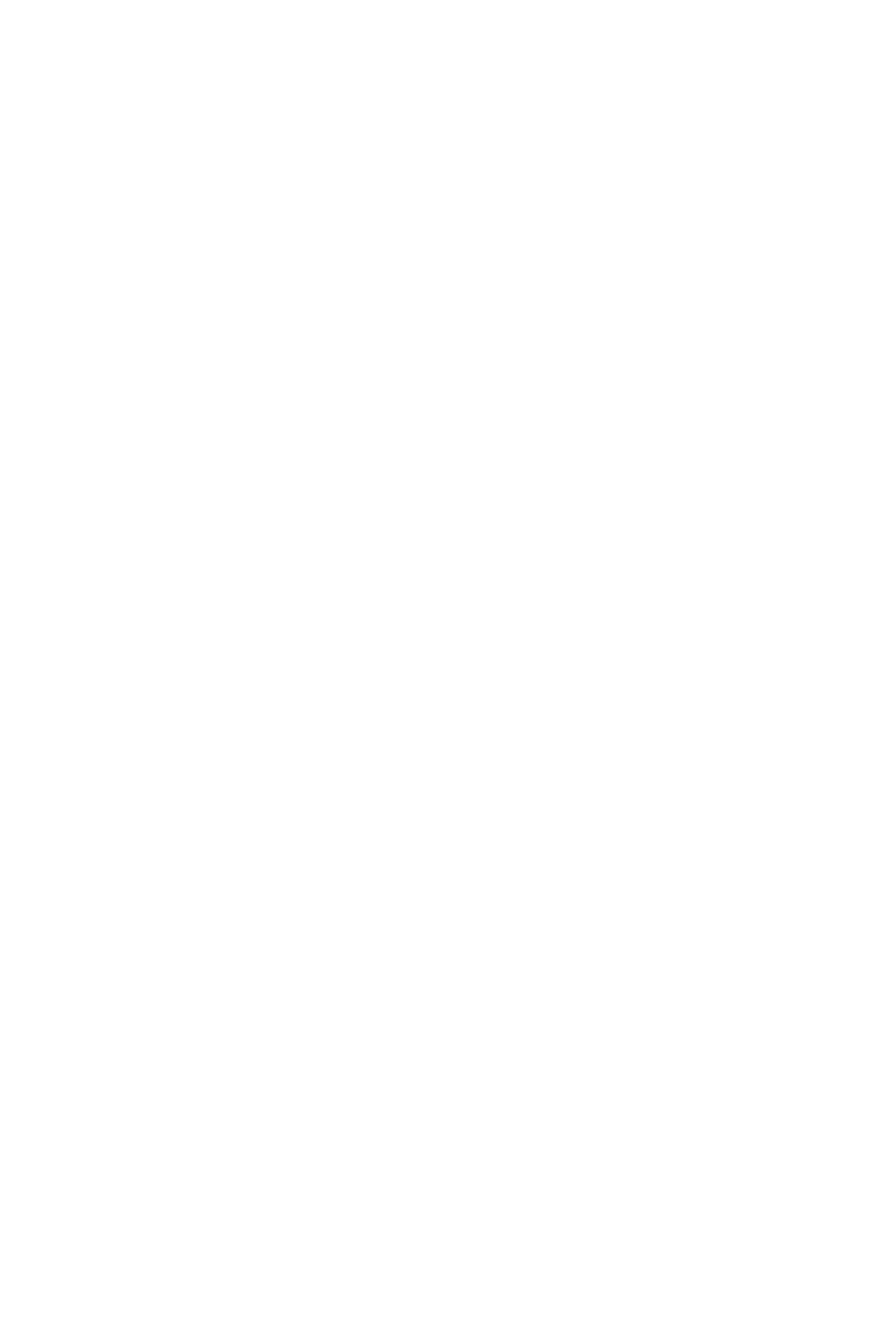
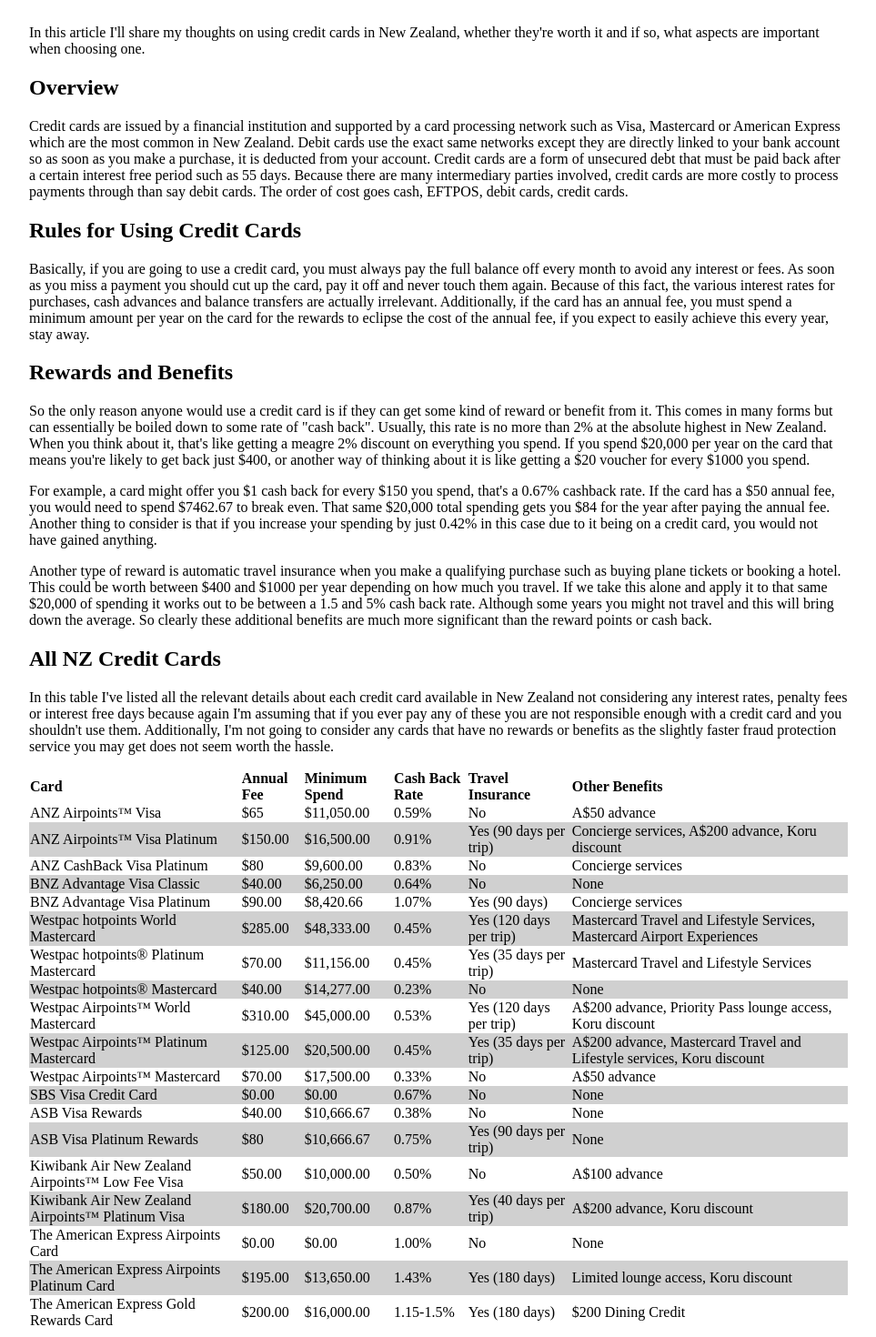
Before and after one commit to liamlabuschagne/personal-website, a Nuxt app: page /blog/credit-cards in a window 1280 px wide. Before the commit this address had no page. Shown: the part 53-1523 px from the top of the page at 91% size, without its empty margins (158-1121 px from the left). Before the commit the page ends 800 px from the top, so only its background shows below. Built offline with nearby package versions, Linux system fonts and the light colour scheme.

Commit message:
Basic draft

```diff
--- /dev/null
+++ b/pages/blog/credit-cards.vue
@@ -0,0 +1,279 @@
+<template>
+  <header>
+    <h1>Credit Cards</h1>
+    <p>
+      In this article I'll share my thoughts on using credit cards in New
+      Zealand, whether they're worth it and if so, what aspects are important
+      when choosing one.
+    </p>
+  </header>
+  <section>
+    <h2>Overview</h2>
+    <p>
+      Credit cards are issued by a financial institution and supported by a card
+      processing network such as Visa, Mastercard or American Express which are
+      the most common in New Zealand. Debit cards use the exact same networks
+      except they are directly linked to your bank account so as soon as you
+      make a purchase, it is deducted from your account. Credit cards are a form
+      of unsecured debt that must be paid back after a certain interest free
+      period such as 55 days. Because there are many intermediary parties
+      involved, credit cards are more costly to process payments through than
+      say debit cards. The order of cost goes cash, EFTPOS, debit cards, credit
+      cards.
+    </p>
+  </section>
+  <section>
+    <h2>Rules for Using Credit Cards</h2>
+    <p>
+      Basically, if you are going to use a credit card, you must always pay the
+      full balance off every month to avoid any interest or fees. As soon as you
+      miss a payment you should cut up the card, pay it off and never touch them
+      again. Because of this fact, the various interest rates for purchases,
+      cash advances and balance transfers are actually irrelevant. Additionally,
+      if the card has an annual fee, you must spend a minimum amount per year on
+      the card for the rewards to eclipse the cost of the annual fee, if you
+      expect to easily achieve this every year, stay away.
+    </p>
+  </section>
+  <section>
+    <h2>Rewards and Benefits</h2>
+    <p>
+      So the only reason anyone would use a credit card is if they can get some
+      kind of reward or benefit from it. This comes in many forms but can
+      essentially be boiled down to some rate of "cash back". Usually, this rate
+      is no more than 2% at the absolute highest in New Zealand. When you think
+      about it, that's like getting a meagre 2% discount on everything you
+      spend. If you spend $20,000 per year on the card that means you're likely
+      to get back just $400, or another way of thinking about it is like getting
+      a $20 voucher for every $1000 you spend.
+    </p>
+    <p>
+      For example, a card might offer you $1 cash back for every $150 you spend,
+      that's a 0.67% cashback rate. If the card has a $50 annual fee, you would
+      need to spend $7462.67 to break even. That same $20,000 total spending
+      gets you $84 for the year after paying the annual fee. Another thing to
+      consider is that if you increase your spending by just 0.42% in this case
+      due to it being on a credit card, you would not have gained anything.
+    </p>
+    <p>
+      Another type of reward is automatic travel insurance when you make a
+      qualifying purchase such as buying plane tickets or booking a hotel. This
+      could be worth between $400 and $1000 per year depending on how much you
+      travel. If we take this alone and apply it to that same $20,000 of
+      spending it works out to be between a 1.5 and 5% cash back rate. Although
+      some years you might not travel and this will bring down the average. So
+      clearly these additional benefits are much more significant than the
+      reward points or cash back.
+    </p>
+  </section>
+  <section>
+    <h2>All NZ Credit Cards</h2>
+    <p>
+      In this table I've listed all the relevant details about each credit card
+      available in New Zealand not considering any interest rates, penalty fees
+      or interest free days because again I'm assuming that if you ever pay any
+      of these you are not responsible enough with a credit card and you
+      shouldn't use them. Additionally, I'm not going to consider any cards that
+      have no rewards or benefits as the slightly faster fraud protection
+      service you may get does not seem worth the hassle.
+    </p>
+    <table>
+      <thead>
+        <tr>
+          <th>Card</th>
+          <th>Annual Fee</th>
+          <th>Minimum Spend</th>
+          <th>Cash Back Rate</th>
+          <th>Travel Insurance</th>
+          <th>Other Benefits</th>
+        </tr>
+      </thead>
+      <tbody>
+        <tr>
+          <td>ANZ Airpoints™ Visa</td>
+          <td>$65</td>
+          <td>$11,050.00</td>
+          <td>0.59%</td>
+          <td>No</td>
+          <td>A$50 advance</td>
+        </tr>
+        <tr>
+          <td>ANZ Airpoints™ Visa Platinum</td>
+          <td>$150.00</td>
+          <td>$16,500.00</td>
+          <td>0.91%</td>
+          <td>Yes (90 days per trip)</td>
+          <td>Concierge services, A$200 advance, Koru discount</td>
+        </tr>
+        <tr>
+          <td>ANZ CashBack Visa Platinum</td>
+          <td>$80</td>
+          <td>$9,600.00</td>
+          <td>0.83%</td>
+          <td>No</td>
+          <td>Concierge services</td>
+        </tr>
+        <tr>
+          <td>BNZ Advantage Visa Classic</td>
+          <td>$40.00</td>
+          <td>$6,250.00</td>
+          <td>0.64%</td>
+          <td>No</td>
+          <td>None</td>
+        </tr>
+        <tr>
+          <td>BNZ Advantage Visa Platinum</td>
+          <td>$90.00</td>
+          <td>$8,420.66</td>
+          <td>1.07%</td>
+          <td>Yes (90 days)</td>
+          <td>Concierge services</td>
+        </tr>
+        <tr>
+          <td>Westpac hotpoints World Mastercard</td>
+          <td>$285.00</td>
+          <td>$48,333.00</td>
+          <td>0.45%</td>
+          <td>Yes (120 days per trip)</td>
+          <td>
+            Mastercard Travel and Lifestyle Services, Mastercard Airport
+            Experiences
+          </td>
+        </tr>
+        <tr>
+          <td>Westpac hotpoints® Platinum Mastercard</td>
+          <td>$70.00</td>
+          <td>$11,156.00</td>
+          <td>0.45%</td>
+          <td>Yes (35 days per trip)</td>
+          <td>Mastercard Travel and Lifestyle Services</td>
+        </tr>
+        <tr>
+          <td>Westpac hotpoints® Mastercard</td>
+          <td>$40.00</td>
+          <td>$14,277.00</td>
+          <td>0.23%</td>
+          <td>No</td>
+          <td>None</td>
+        </tr>
+        <tr>
+          <td>Westpac Airpoints™ World Mastercard</td>
+          <td>$310.00</td>
+          <td>$45,000.00</td>
+          <td>0.53%</td>
+          <td>Yes (120 days per trip)</td>
+          <td>A$200 advance, Priority Pass lounge access, Koru discount</td>
+        </tr>
+        <tr>
+          <td>Westpac Airpoints™ Platinum Mastercard</td>
+          <td>$125.00</td>
+          <td>$20,500.00</td>
+          <td>0.45%</td>
+          <td>Yes (35 days per trip)</td>
+          <td>
+            A$200 advance, Mastercard Travel and Lifestyle services, Koru
+            discount
+          </td>
+        </tr>
+        <tr>
+          <td>Westpac Airpoints™ Mastercard</td>
+          <td>$70.00</td>
+          <td>$17,500.00</td>
+          <td>0.33%</td>
+          <td>No</td>
+          <td>A$50 advance</td>
+        </tr>
+        <tr>
+          <td>SBS Visa Credit Card</td>
+          <td>$0.00</td>
+          <td>$0.00</td>
+          <td>0.67%</td>
+          <td>No</td>
+          <td>None</td>
+        </tr>
+        <tr>
+          <td>ASB Visa Rewards</td>
+          <td>$40.00</td>
+          <td>$10,666.67</td>
+          <td>0.38%</td>
+          <td>No</td>
+          <td>None</td>
+        </tr>
+        <tr>
+          <td>ASB Visa Platinum Rewards</td>
+          <td>$80</td>
+          <td>$10,666.67</td>
+          <td>0.75%</td>
+          <td>Yes (90 days per trip)</td>
+          <td>None</td>
+        </tr>
+        <tr>
+          <td>Kiwibank Air New Zealand Airpoints™ Low Fee Visa</td>
+          <td>$50.00</td>
+          <td>$10,000.00</td>
+          <td>0.50%</td>
+          <td>No</td>
+          <td>A$100 advance</td>
+        </tr>
+        <tr>
+          <td>Kiwibank Air New Zealand Airpoints™ Platinum Visa</td>
+          <td>$180.00</td>
+          <td>$20,700.00</td>
+          <td>0.87%</td>
+          <td>Yes (40 days per trip)</td>
+          <td>A$200 advance, Koru discount</td>
+        </tr>
+        <tr>
+          <td>The American Express Airpoints Card</td>
+          <td>$0.00</td>
+          <td>$0.00</td>
+          <td>1.00%</td>
+          <td>No</td>
+          <td>None</td>
+        </tr>
+        <tr>
+          <td>The American Express Airpoints Platinum Card</td>
+          <td>$195.00</td>
+          <td>$13,650.00</td>
+          <td>1.43%</td>
+          <td>Yes (180 days)</td>
+          <td>Limited lounge access, Koru discount</td>
+        </tr>
+        <tr>
+          <td>The American Express Gold Rewards Card</td>
+          <td>$200.00</td>
+          <td>$16,000.00</td>
+          <td>1.15-1.5%</td>
+          <td>Yes (180 days)</td>
+          <td>$200 Dining Credit</td>
+        </tr>
+      </tbody>
+    </table>
+  </section>
+</template>
+<style scoped>
+header,
+section {
+  max-width: 900px;
+  margin: auto;
+}
+
+img {
+  max-width: 100%;
+}
+
+th {
+  text-align: left;
+}
+
+table {
+  width: 100%;
+  border-collapse: collapse;
+}
+
+/* Some cool styles for the table */
+
+tr:nth-child(even) {
+  background-color: #d0d0d0;
+}
+</style>
--- a/pages/blog/index.vue
+++ b/pages/blog/index.vue
@@ -15,6 +15,9 @@
       <li>
         <nuxt-link to="/blog/my-money-system">My Money System</nuxt-link>
       </li>
+      <li>
+        <nuxt-link to="/blog/credit-cards">Credit Cards</nuxt-link>
+      </li>
     </ul>
   </div>
 </template>
```
